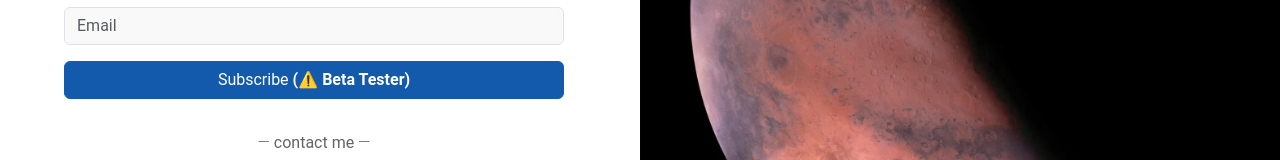
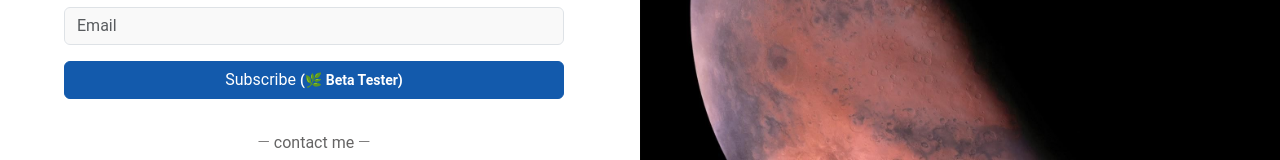
Before and after one commit to Lebackrobot/apod-frontend, a React (Create React App) app: page / in a window 1280 px wide. Shown: the part 364-524 px from the top of the page. Built offline with nearby package versions, Linux system fonts and the light colour scheme.

Commit message:
🛠️  fix: toast

```diff
--- a/src/components/MailForm/MailerForm.jsx
+++ b/src/components/MailForm/MailerForm.jsx
@@ -32,10 +32,9 @@ const MailerForm = () => {
 
             if (error && error.response && error.response.status === 409) {
                 setShowConfictToast(true)
+                return
             }
 
-            console.log(error.response.status)
-            console.error('Erro ao enviar o formulário:', error);
             setShowErrorToast(true);
         }
     };
@@ -53,7 +52,7 @@ const MailerForm = () => {
             <Form onSubmit={handleSubmit}>
                 <Form.Control style={{ backgroundColor: '#f9f9f9' }} className='mb-3' placeholder="Name" value={username} onChange={handleNameChange} required />
                 <Form.Control style={{ backgroundColor: '#f9f9f9' }} className='mb-3' type="email" placeholder="Email" value={email} onChange={handleEmailChange} required />
-                <Button className={`w-100 button-primary ${styles.buttonPrimary}`} type="submit">Subscribe <strong>(⚠️ Beta Tester)</strong></Button>
+                <Button className={`w-100 button-primary ${styles.buttonPrimary}`} type="submit">Subscribe <strong style={{ fontSize: '14px' }}>(🌿 Beta Tester)</strong></Button>
             </Form>
 
             <Toast show={showSuccessToast} onClose={() => setShowSuccessToast(false)} delay={2000} autohide className={styles.toast}>
```
